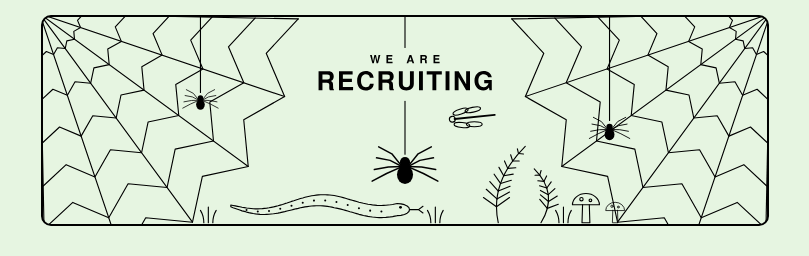
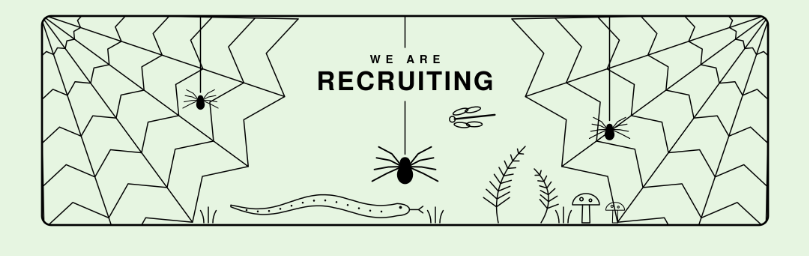
Before and after one commit to tawqeersyed25-gif/ESI-EMAIL, a plain HTML site: page index.html in a window 1280 px wide. Shown: the part 600-856 px from the top of the page, 235-1044 px from the left. Drawn offline with Linux system fonts and the light colour scheme.

Commit message:
Update index.html

```diff
--- a/index.html
+++ b/index.html
@@ -58,13 +58,15 @@
                     "
                   >
 
-<div align="center" style="text-align: center; width: 850px; max-width: 100%; margin: 0 auto;">
+<div align="center" style="text-align: center; width: 100%; max-width: 744px; margin: 0 auto;">
+  <img
+  src="https://raw.githubusercontent.com/tawqeersyed25-gif/ESI-EMAIL/main/media/Document%403x.png"
+  width="744"
+  style="display: block; width: 100%; max-width: 744px; height: auto;"
+/>
+</div>
 
-<img src="https://raw.githubusercontent.com/tawqeersyed25-gif/ESI-EMAIL/main/media/spider_header_framed_recruiting.svg" alt="Spider banner" width="800" style="display: block; width: 744px; height: auto; border: 0px; margin-left: auto; margin-right: auto;" />
-
- </div>
-
-<table border="0" cellpadding="0" cellspacing="0" width="744" align="center" style="width: 744px; max-width: 100%; margin: 10px auto;">
+<table border="0" cellpadding="0" cellspacing="0" width="744px" align="center" style="width: 744px; max-width: 100%; margin: 10px auto;">
   <tr>
     <td align="center">
       <table border="0" cellpadding="0" cellspacing="0" align="center" style="border-collapse: separate; margin: 0 auto;">
@@ -268,7 +270,7 @@ If you're keen to help out behind the scenes, we're on the hunt for new recruits
                         color: #000000;
                         line-height: 1.4;">
       <br><strong>Mail Credits -</strong><br>
-      Content - Spoorthi (B23)<br>
+      Content - Spoorthi (B23) ||
       HTML - Tawqeer (B25)
     </td>
   </tr>
```
